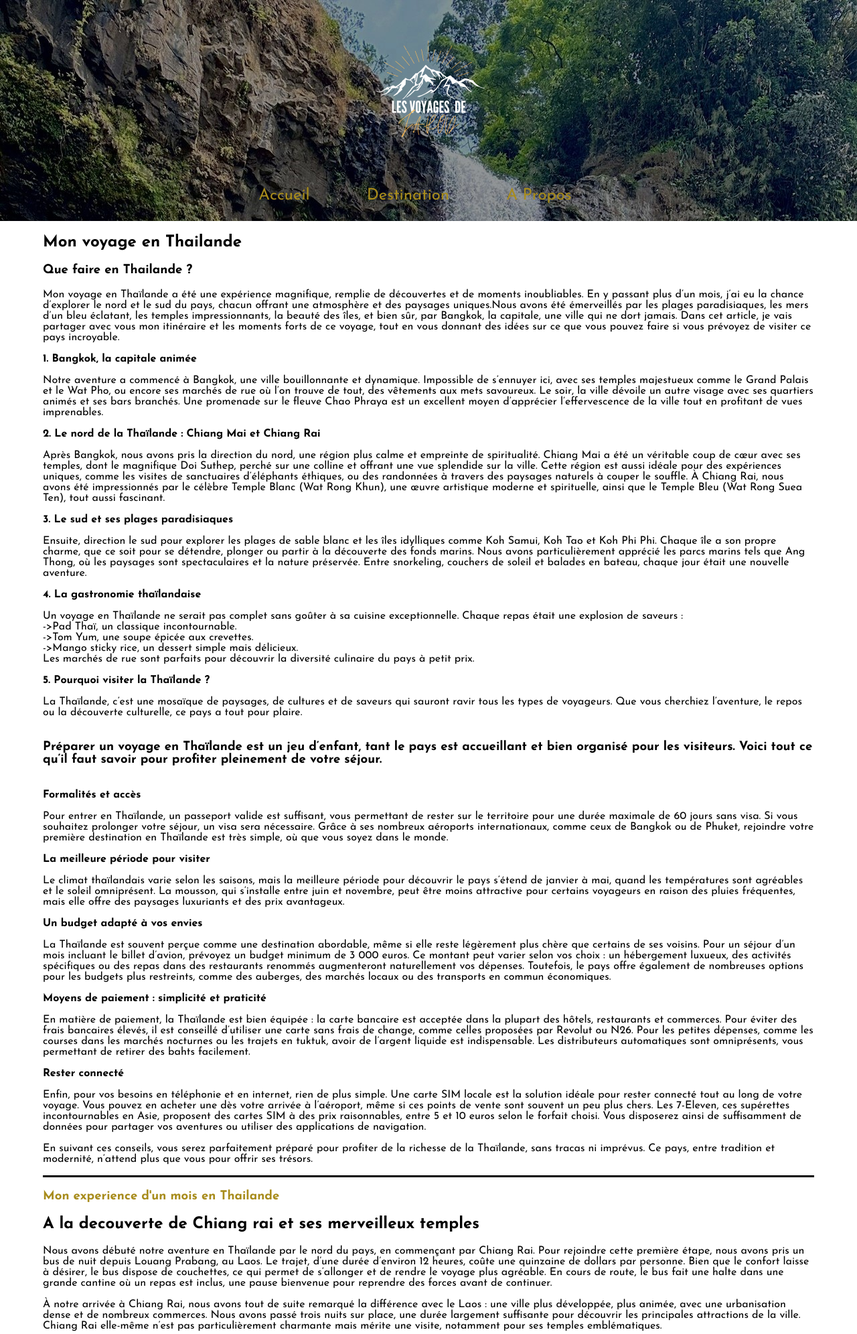
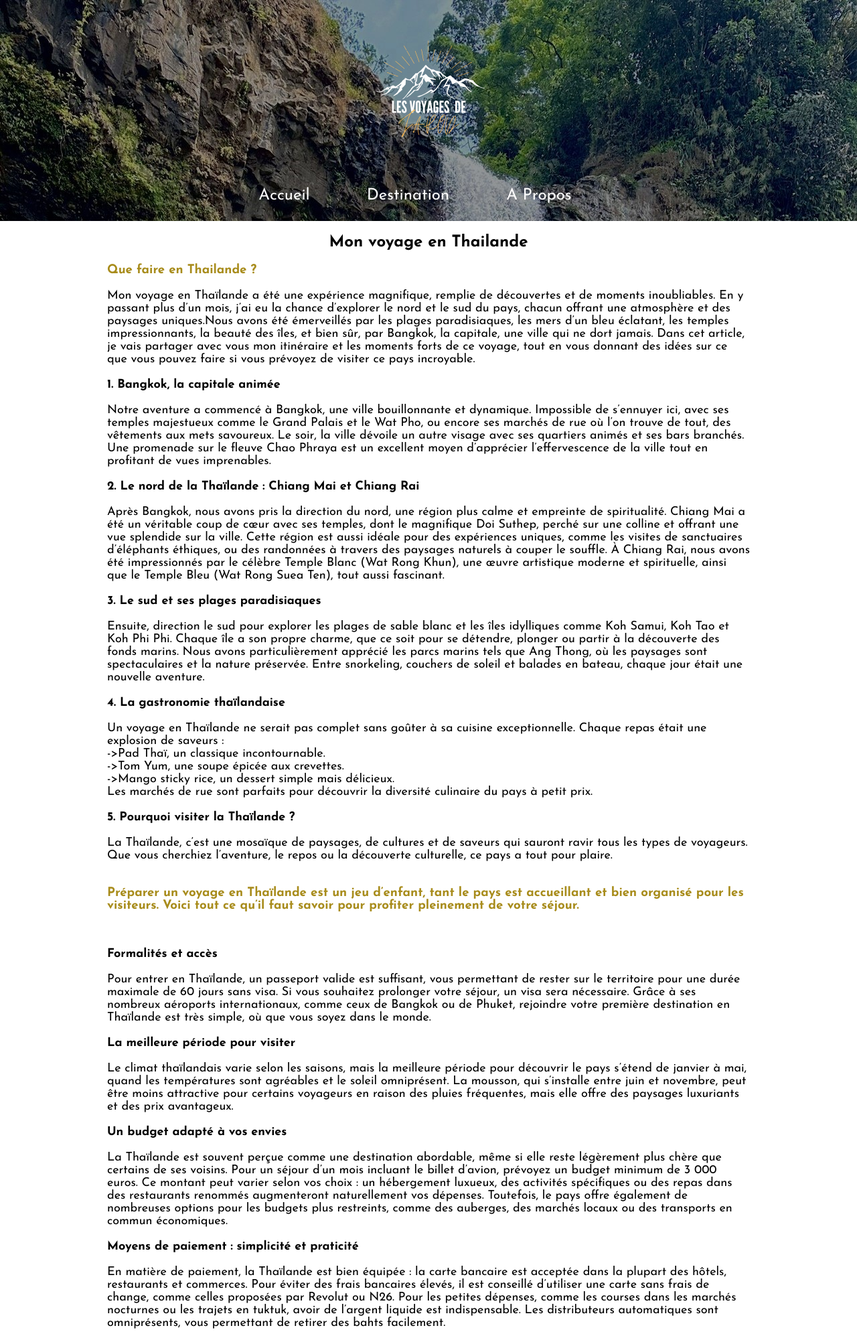
Before and after one commit to JarodT77/LesVoyagesDeJarod, a PHP site: page /public/Thailand_page.html in a window 1280 px wide. Shown: the top 1992 px of the page at 67% size. Run offline with PHP 8.4, Linux system fonts and the light colour scheme.

Commit message:
modif css

```diff
--- a/public/Thailand_page.html
+++ b/public/Thailand_page.html
@@ -23,7 +23,7 @@
         </nav>
     </header>
     <div class="container-page">
-        <div class="container-content>">
+        <div class="container-content">
             <h2>Mon voyage en Thailande</h2>
             <h3>Que faire en Thailande ?</h3>
             <p>Mon voyage en Thaïlande a été une expérience magnifique, remplie de découvertes et de moments inoubliables. En y passant plus d’un mois, j’ai eu la chance d’explorer le nord et le sud du pays, chacun offrant une atmosphère et des paysages uniques.Nous avons été émerveillés par les plages paradisiaques, les mers d’un bleu éclatant, les temples impressionnants, la beauté des îles, et bien sûr, par Bangkok, la capitale, une ville qui ne dort jamais. Dans cet article, je vais partager avec vous mon itinéraire et les moments forts de ce voyage, tout en vous donnant des idées sur ce que vous pouvez faire si vous prévoyez de visiter ce pays incroyable.<br><br>
@@ -53,8 +53,7 @@
                 La Thaïlande, c’est une mosaïque de paysages, de cultures et de saveurs qui sauront ravir tous les types de voyageurs. Que vous cherchiez l’aventure, le repos ou la découverte culturelle, ce pays a tout pour plaire.<br><br>
 
                 <b><h3>Préparer un voyage en Thaïlande est un jeu d’enfant, tant le pays est accueillant et bien organisé pour les visiteurs. Voici tout ce qu’il faut savoir pour profiter pleinement de votre séjour.</h3></b><br>
-
-                <b>Formalités et accès</b><br><br>
+               <p><b>Formalités et accès</b><br><br>
                 Pour entrer en Thaïlande, un passeport valide est suffisant, vous permettant de rester sur le territoire pour une durée maximale de 60 jours sans visa. Si vous souhaitez prolonger votre séjour, un visa sera nécessaire. Grâce à ses nombreux aéroports internationaux, comme ceux de Bangkok ou de Phuket, rejoindre votre première destination en Thaïlande est très simple, où que vous soyez dans le monde.<br><br>
 
                 <b>La meilleure période pour visiter</b><br><br>
@@ -69,7 +68,8 @@
                 <b>Rester connecté</b><br><br>
                 Enfin, pour vos besoins en téléphonie et en internet, rien de plus simple. Une carte SIM locale est la solution idéale pour rester connecté tout au long de votre voyage. Vous pouvez en acheter une dès votre arrivée à l’aéroport, même si ces points de vente sont souvent un peu plus chers. Les 7-Eleven, ces supérettes incontournables en Asie, proposent des cartes SIM à des prix raisonnables, entre 5 et 10 euros selon le forfait choisi. Vous disposerez ainsi de suffisamment de données pour partager vos aventures ou utiliser des applications de navigation.<br><br>
 
-                En suivant ces conseils, vous serez parfaitement préparé pour profiter de la richesse de la Thaïlande, sans tracas ni imprévus. Ce pays, entre tradition et modernité, n’attend plus que vous pour offrir ses trésors.
+                En suivant ces conseils, vous serez parfaitement préparé pour profiter de la richesse de la Thaïlande, sans tracas ni imprévus. Ce pays, entre tradition et modernité, n’attend plus que vous pour offrir ses trésors.</p>
+
             </p>
         </div>
     </div>
@@ -147,7 +147,8 @@
     </div>
     <div class="container">
     <h2>Krabi et ses multiples îles : Un paradis naturel</h2>
-    Nous avons poursuivi notre voyage en direction de Krabi, une région réputée pour la beauté incomparable de ses paysages. Entre plages idylliques bordées de sable blanc, jungles luxuriantes et nombreuses activités de plein air, Krabi est une destination de choix pour les amoureux de la nature et des grands espaces. Nous y avons séjourné pendant trois nuits, ce qui nous a permis d’explorer à la fois la ville et ses alentours.<br>
+    <p>
+        Nous avons poursuivi notre voyage en direction de Krabi, une région réputée pour la beauté incomparable de ses paysages. Entre plages idylliques bordées de sable blanc, jungles luxuriantes et nombreuses activités de plein air, Krabi est une destination de choix pour les amoureux de la nature et des grands espaces. Nous y avons séjourné pendant trois nuits, ce qui nous a permis d’explorer à la fois la ville et ses alentours.<br>
     La ville de Krabi elle-même manque un peu de charme. Avec peu d’activités à proposer et une ambiance plutôt calme, elle n’est pas particulièrement marquante. Il y a peu de commerces et d’attractions dans le centre-ville, ce qui la rend moins intéressante pour les voyageurs à la recherche d’animation. Cependant, Krabi reste une option pratique pour ceux qui souhaitent économiser sur l’hébergement, car les prix y sont généralement plus abordables que dans les zones touristiques environnantes.<br>
     L’essentiel des activités et des sites d’intérêt se trouvent à l’extérieur de la ville. Parmi eux, <b>Ao Nang</b> se démarque comme un véritable point central. Située à environ vingt minutes de Krabi en véhicule, Ao Nang est une petite ville balnéaire qui constitue le cœur de l’activité touristique de la région. C’est là que l’on trouve une multitude de restaurants, de boutiques et d’agences proposant des excursions vers les célèbres îles de la région. Les plages d’Ao Nang sont également magnifiques et offrent un cadre idéal pour se détendre ou pratiquer des activités nautiques.Si vous planifiez un séjour dans la région, je recommande vivement de loger directement à Ao Nang. Cela vous permettra de profiter pleinement des activités et de l’animation de la ville sans avoir à faire de longs trajets depuis Krabi.<br><br>
 
@@ -166,24 +167,24 @@
     Cette excursion des 4 îles a été une expérience mémorable, combinant détente, découverte et aventure. Si vous êtes à Krabi, c’est une activité que je recommande vivement pour profiter pleinement de la beauté naturelle de la région. Entre plages paradisiaques, eaux cristallines et moments uniques à chaque arrêt, cette journée restera l’un des temps forts de notre voyage.<br><br>
 
     En résumé, Krabi est une destination qui brille surtout par ses paysages naturels et ses possibilités d’excursions vers les îles voisines. Bien que la ville de Krabi elle-même ne soit pas le point fort de la région, ses environs, notamment Ao Nang, offrent tout ce dont vous avez besoin pour un séjour inoubliable au cœur de la nature thaïlandaise.<br>
+    </p>
+
 </div>
 <div class= "container">
     <h2>Derniere destination: 25 jours a Bangkok</h2>
-    Pour conclure ce voyage en Thaïlande, notre dernière étape était Bangkok, la célèbre capitale, souvent décrite comme la ville qui ne dort jamais. Nous avons décidé d’y rester 25 jours afin de profiter pleinement de l’ambiance unique de cette métropole, d’explorer ses multiples facettes, et de nous accorder un peu de repos après nos précédentes étapes, sans pression liée au temps.
+    <p>Pour conclure ce voyage en Thaïlande, notre dernière étape était Bangkok, la célèbre capitale, souvent décrite comme la ville qui ne dort jamais. Nous avons décidé d’y rester 25 jours afin de profiter pleinement de l’ambiance unique de cette métropole, d’explorer ses multiples facettes, et de nous accorder un peu de repos après nos précédentes étapes, sans pression liée au temps. Nous avons loué un condo offrant de nombreux services : piscine, salle de sport, espace de travail, supérette et restaurant dans le hall. Tout cela à proximité du centre-ville, facilement accessible en métro. Bangkok est exactement comme on l’imagine : une ville très animée, dynamique, où l’on trouve un nombre incroyable d’activités à toute heure de la journée. La circulation y est dense, créant souvent des embouteillages. Le charme de la capitale réside dans son mélange harmonieux entre tradition et modernité : de hauts gratte-ciels aux côtés de temples bouddhiques, d’immenses centres commerciaux voisinant des monuments religieux.<br><br>
 
-    Nous avons loué un condo offrant de nombreux services : piscine, salle de sport, espace de travail, supérette et restaurant dans le hall. Tout cela à proximité du centre-ville, facilement accessible en métro. Bangkok est exactement comme on l’imagine : une ville très animée, dynamique, où l’on trouve un nombre incroyable d’activités à toute heure de la journée. La circulation y est dense, créant souvent des embouteillages. Le charme de la capitale réside dans son mélange harmonieux entre tradition et modernité : de hauts gratte-ciels aux côtés de temples bouddhiques, d’immenses centres commerciaux voisinant des monuments religieux.
+        Nous avons eu la chance d’arriver pendant la période du <b>Songkran</b>, célébrée chaque année du 13 au 15 avril. C’est l’équivalent du Nouvel An en Asie, une fête religieuse bouddhiste marquée par trois jours de festivités. Durant cette période, les habitants descendent dans les rues avec seaux et pistolets à eau, s’aspergeant les uns les autres en signe de bienveillance et de bénédiction. C’était une expérience incroyable de participer à cette fête traditionnelle, entourés des locaux, en plein cœur de leur pays.<br>
+        Durant notre séjour, nous avons exploré plusieurs sites incontournables de Bangkok. Parmi eux, <b>le Bouddha géant de 70 m du Wat Paknam Phasi Charoen</b> est une véritable merveille. Cette statue dorée illumine la ville de toute sa splendeur. Nous avons également <b>flâné dans les rues de Sukhumvit</b>, l’un des quartiers les plus populaires et modernes de Bangkok, réputé pour ses buildings imposants, ses boutiques haut de gamme, ses hôtels de luxe et ses immenses centres commerciaux.
 
-    Nous avons eu la chance d’arriver pendant la période du Songkran, célébrée chaque année du 13 au 15 avril. C’est l’équivalent du Nouvel An en Asie, une fête religieuse bouddhiste marquée par trois jours de festivités. Durant cette période, les habitants descendent dans les rues avec seaux et pistolets à eau, s’aspergeant les uns les autres en signe de bienveillance et de bénédiction. C’était une expérience incroyable de participer à cette fête traditionnelle, entourés des locaux, en plein cœur de leur pays.
+        Parlant de centres commerciaux, Bangkok en compte une multitude, tous plus grandioses les uns que les autres. Le plus marquant est sans doute <b>Iconsiam</b>, notamment grâce à son marché flottant artificiel au sous-sol, le SookSiam, où l’on trouve de la street food asiatique (à des prix plus élevés que dans les night markets, il faut le préciser). Au sommet, une grande terrasse offre un panorama sur <b>le fleuve Chao Phraya</b>.<br>
+        La ville dispose aussi de parcs où se ressourcer, comme <b>le Lumpini Park</b>, en plein centre-ville, facilement accessible en métro. Vous pourrez y faire du vélo, du sport, observer des varans en liberté et même nourrir des écureuils.<br>
+        Parmi les activités plus insolites, nous avons visité <b>le Little Zoo Garden</b>, un café où les animaux évoluent en liberté. Vous pouvez y nourrir des capybaras, des tortues géantes, des chiens Corgis, des lapins… Une après-midi passée là-bas est un moment de détente et d’émerveillement.<br>
+        Nous avons également assisté à un <b>match de boxe thaïlandaise</b>, le sport emblématique du pays, au célèbre stade du <b>Rajadamnern</b>. L’ambiance y est garantie, et je recommande vivement cette expérience aux amateurs de sports de combat.<br>
 
-    Durant notre séjour, nous avons exploré plusieurs sites incontournables de Bangkok. Parmi eux, le Bouddha géant de 70 m du Wat Paknam Phasi Charoen est une véritable merveille. Cette statue dorée illumine la ville de toute sa splendeur. Nous avons également flâné dans les rues de Sukhumvit, l’un des quartiers les plus populaires et modernes de Bangkok, réputé pour ses buildings imposants, ses boutiques haut de gamme, ses hôtels de luxe et ses immenses centres commerciaux.
+        Une activité que je vous deconseille de faire <b>le marché flottant de Damnoen Saduak</b>, à une heure de Bangkok, qui s’est révélé être une déception. La location du bateau est très chère (1200 bahts pour une heure), et les vendeurs proposent leurs produits à des prix exorbitants. À la place, rendez-vous plutôt au <b>Train Market de Mae Klong</b>, proche du marché flottant. Les tarifs y sont plus abordables, et même si le lieu est touristique, il est nettement plus authentique. Le passage du train au milieu du marché est une curiosité qui mérite le détour.<br><br>
 
-    Parlant de centres commerciaux, Bangkok en compte une multitude, tous plus grandioses les uns que les autres. Le plus marquant est sans doute IconSiam, notamment grâce à son marché flottant artificiel au sous-sol, le SookSiam, où l’on trouve de la street food asiatique (à des prix plus élevés que dans les night markets, il faut le préciser). Au sommet, une grande terrasse offre un panorama sur le fleuve Chao Phraya. La ville dispose aussi de parcs où se ressourcer, comme le Lumpini Park, en plein centre-ville, facilement accessible en métro. Vous pourrez y faire du vélo, du sport, observer des varans en liberté et même nourrir des écureuils.
-
-    Parmi les activités plus insolites, nous avons visité le Little Zoo Garden, un café où les animaux évoluent en liberté. Vous pouvez y nourrir des capybaras, des tortues géantes, des chiens Corgis, des lapins… Une après-midi passée là-bas est un moment de détente et d’émerveillement. Nous avons également assisté à un match de boxe thaïlandaise, le sport emblématique du pays, au célèbre stade du Rajadamnern. L’ambiance y est garantie, et je recommande vivement cette expérience aux amateurs de sports de combat.
-
-    Une activité que je vous deconseille de faire le marché flottant de Damnoen Saduak, à une heure de Bangkok, qui s’est révélé être une déception. La location du bateau est très chère (1200 bahts pour une heure), et les vendeurs proposent leurs produits à des prix exorbitants. À la place, rendez-vous plutôt au Train Market de Mae Klong, proche du marché flottant. Les tarifs y sont plus abordables, et même si le lieu est touristique, il est nettement plus authentique. Le passage du train au milieu du marché est une curiosité qui mérite le détour.
-
-    En somme, Bangkok est une très grande ville offrant une quantité infinie d’activités. Vous ne risquez pas de vous y ennuyer, que vous soyez attiré par la modernité des centres commerciaux, la beauté des temples, la quiétude de ses parcs, l’animation de ses quartiers ou l’excentricité de certains lieux insolites. C’est une métropole fascinante, où chacun peut trouver son bonheur.
+        En somme, Bangkok est une très grande ville offrant une quantité infinie d’activités. Vous ne risquez pas de vous y ennuyer, que vous soyez attiré par la modernité des centres commerciaux, la beauté des temples, la quiétude de ses parcs, l’animation de ses quartiers ou l’excentricité de certains lieux insolites. C’est une métropole fascinante, où chacun peut trouver son bonheur.</p>
 </div>
 </body>
 </html>
--- a/public/comments.json
+++ b/public/comments.json
@@ -1 +1 @@
-[{"id":51,"nom":"Jarod","commentaire":"cool"}]
+[{"id":61,"nom":"Jarod","commentaire":"Super blog tres interessant ca donne tres envie de partir en voyage et visiter ce magnifique pays "}]
--- a/public/css/styles.css
+++ b/public/css/styles.css
@@ -39,7 +39,7 @@
 }
 
 nav ul li a {
-    color: rgb(168, 140, 28);
+    color: rgb(252, 252, 252);
     text-decoration: none;
     font-size: x-large;
 }
@@ -49,75 +49,20 @@
     cursor: pointer;
     color: rgb(168, 140, 28);
 }
-
-@media (max-width: 768px) {
-    html {
-        overflow-x: hidden;
-    }
-    body {
-        overflow-x: hidden;
-
-    }
-    .nav-links {
-        flex-direction: column;
-        position: absolute;
-        top: -16px;
-        left: 0;
-        background-color: #000000bb;
-        width: 200px;
-        height: 40vh;
-        padding: 20px;
-        display: none;
-    }
-
-
-    .nav-links.active {
-        display: flex; /* Afficher le menu lorsqu'il est actif */
-    }
-
-    .burger {
-        display: block;
-
-    left:10rem;
-        position:relative; /* Afficher le menu burger en mobile */
-    }
-    nav ul li {
-        margin-bottom: 2rem;
-    }
-
-    .header-logo {
-        max-width: 250px;
-    }
-    .container-page {
-        flex-direction: column; /* Aligne l'image et le texte verticalement */
-        margin-left: 1rem;
-        margin-right: 1rem;
-        gap: 10px; /* Réduit l'espace entre l'image et le texte */
-    }
-    .image-content img {
-        max-width: 100%;
-        max-height: 100%; /* Réduit la taille pour mieux s'adapter aux écrans de taille moyenne */
-    }
-    .comment-section {
-        padding: 0.5rem; /* Réduit les marges sur les petits écrans */
-    }
-
-    .comment-form form {
-        width: 100%;
-    }
+p {
+    font-size: large;
 }
-
 
 .container {
     border-bottom: 3px solid black;
-    margin-left: 4rem;
-    margin-right: 4rem;
+    margin-left: 10rem;
+    margin-right: 10rem;
     max-width: 100%;
 }
 .container-page {
     border-bottom: 3px solid black;
-    margin-left: 4rem;
-    margin-right: 4rem;
+    margin-left: 10rem;
+    margin-right: 10rem;
     max-width: 100%;
     display: flex;
     align-items: center; /* Pour aligner verticalement le texte avec l'image */
```
Also changed, not shown: other parts of public/css/styles.css (+97 -0 lines), public/js/script.js (+16 -7 lines).
